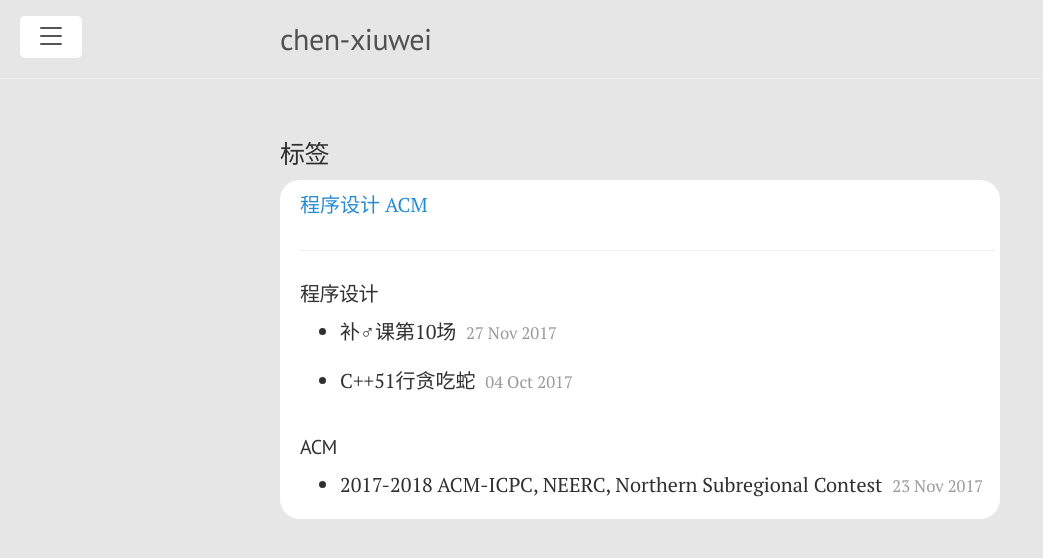
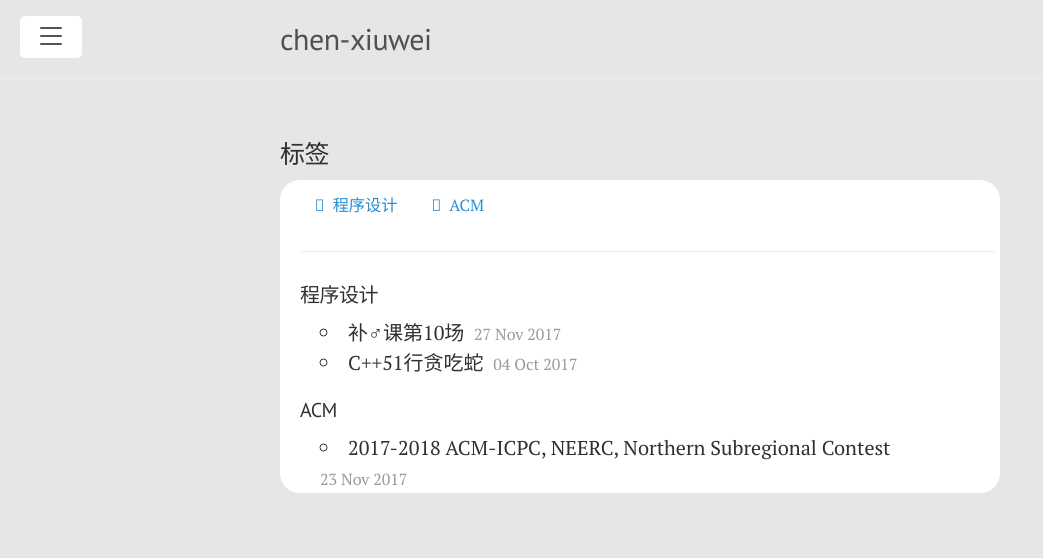
Before and after one commit to chen-xw/chen-xw.github.io, a Jekyll site: the page built from blog/tags.html, in a window 1280 px wide. Shown: the top 558 px of the page, without its empty margins (0-1043 px from the left). Built offline with Jekyll 4.4.1, drawn with Linux system fonts in a browser that asks for light colours; comment, search, counter and statistics services are not loaded.

Commit message:
Update lanyon.css

```diff
--- a/public/css/lanyon.css
+++ b/public/css/lanyon.css
@@ -369,6 +369,76 @@ a.sidebar-nav-item:focus {
       margin-right: .2em;
     }
 }
+
+.post-tag {
+  display: inline-block;
+  background: rgba($theme-color, 0.15);
+  padding: 0 .5rem;
+  margin-right: .5rem;
+  border-radius: 4px;
+  color: $theme-color;
+  font-family: $font-sans;
+  font-size: 90%;
+  &:before {
+    content: "\f02b";
+    font-family: $font-font-awesome;
+    padding-right: .5em;
+  }
+  &:hover {
+    text-decoration: none;
+    background: $theme-color;
+    color: $white;
+  }
+  @include transition(all .1s ease-in-out);
+}
+
+.tags-expo {
+  :target:before {
+    content:"";
+    display:block;
+    height:72px; /* fixed header height*/
+    margin:-72px 0 0; /* negative fixed header height */
+  }
+  .tags-expo-list {
+    @media (min-width: 38em) {
+      font-size: 0.9rem;
+      .post-tag {
+        margin: .2em .3em;
+      }
+    }
+  }
+  .tags-expo-section {
+    ul {
+      list-style-type: circle;
+      list-style-position: inside;
+      padding: 0;
+      li {
+        @include transition(all .1s ease-in-out);
+        padding: 0 1rem;
+        &:hover {
+          list-style-type: disc;
+          padding: 0 .5rem;
+        }
+      }
+    }
+    a {
+      text-decoration: none;
+    }
+    .post-date {
+      display: inline-block;
+      font-size: 80%;
+      color: $post-date-color;
+      margin: 0;
+      padding: 0;
+    }
+    font-family: $font-sans;
+  }
+}
+
+
+
+
+
 /* Related posts */
 .related {
   padding-top: 2rem;
```
